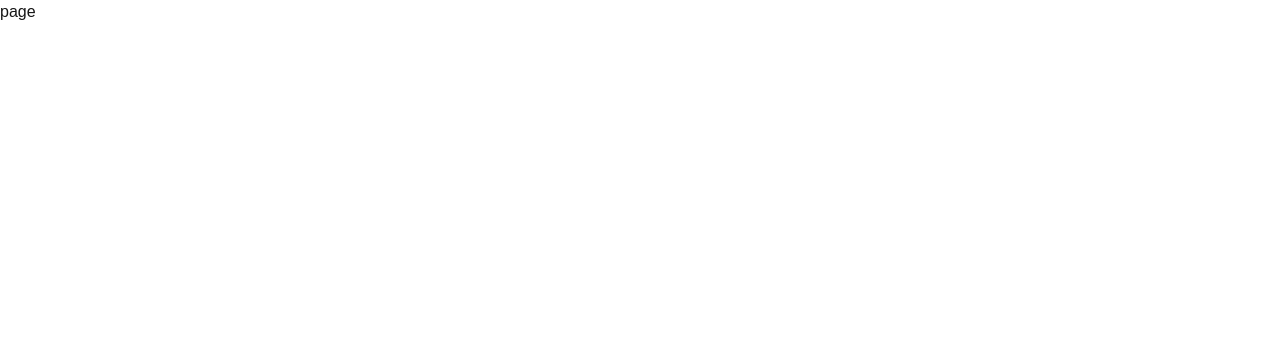
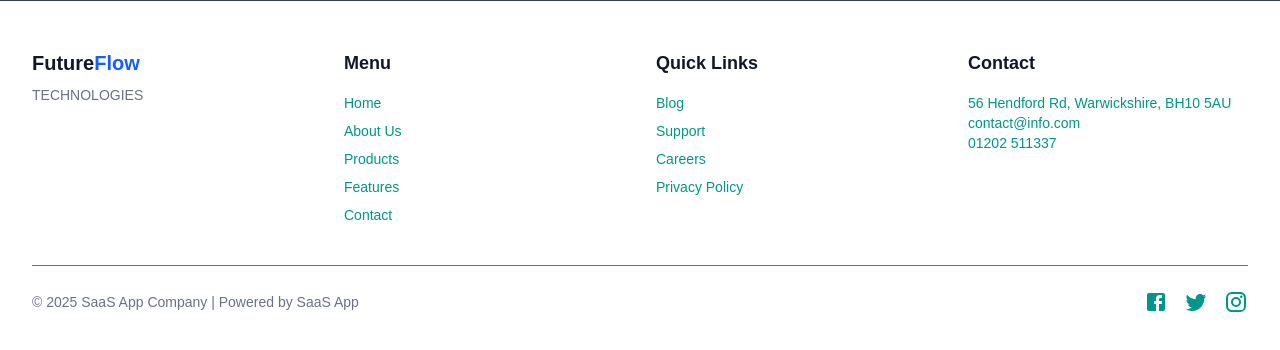
Before and after one commit to Dev-RitikPal/CEO-FE, a Next.js app: page / in a window 1280 px wide. Shown: the top 350 px of the page. Built offline with nearby package versions, Linux system fonts and the light colour scheme.

Commit message:
add footer

```diff
--- a/components/Footer.tsx
+++ b/components/Footer.tsx
@@ -0,0 +1,64 @@
+// components/Footer.tsx
+import Link from "next/link";
+import { Facebook, Twitter, Instagram } from "@mui/icons-material";
+
+export default function Footer() {
+  return (
+    <footer className="bg-white text-gray-700 py-12 border-t">
+      <div className="max-w-7xl mx-auto px-4 sm:px-6 lg:px-8">
+        <div className="grid grid-cols-1 md:grid-cols-4 gap-8">
+          {/* Logo */}
+          <div>
+            <h2 className="text-xl font-semibold text-gray-900 mb-2">
+              Future<span className="text-blue-600">Flow</span>
+            </h2>
+            <p className="text-sm text-gray-500">TECHNOLOGIES</p>
+          </div>
+
+          {/* Menu */}
+          <div>
+            <h3 className="text-lg font-semibold text-gray-900 mb-4">Menu</h3>
+            <ul className="space-y-2 text-sm">
+              <li><Link href="/" className="text-teal-600 hover:underline">Home</Link></li>
+              <li><Link href="/about" className="text-teal-600 hover:underline">About Us</Link></li>
+              <li><Link href="/products" className="text-teal-600 hover:underline">Products</Link></li>
+              <li><Link href="/features" className="text-teal-600 hover:underline">Features</Link></li>
+              <li><Link href="/contact" className="text-teal-600 hover:underline">Contact</Link></li>
+            </ul>
+          </div>
+
+          {/* Quick Links */}
+          <div>
+            <h3 className="text-lg font-semibold text-gray-900 mb-4">Quick Links</h3>
+            <ul className="space-y-2 text-sm">
+              <li><Link href="/blog" className="text-teal-600 hover:underline">Blog</Link></li>
+              <li><Link href="/support" className="text-teal-600 hover:underline">Support</Link></li>
+              <li><Link href="/careers" className="text-teal-600 hover:underline">Careers</Link></li>
+              <li><Link href="/privacy-policy" className="text-teal-600 hover:underline">Privacy Policy</Link></li>
+            </ul>
+          </div>
+
+          {/* Contact */}
+          <div>
+            <h3 className="text-lg font-semibold text-gray-900 mb-4">Contact</h3>
+            <p className="text-sm text-teal-600">
+              56 Hendford Rd, Warwickshire, BH10 5AU<br />
+              <a href="mailto:contact@info.com" className="hover:underline">contact@info.com</a><br />
+              <a href="tel:01202511337" className="hover:underline">01202 511337</a>
+            </p>
+          </div>
+        </div>
+
+        {/* Bottom bar */}
+        <div className="mt-10 border-t pt-6 flex flex-col md:flex-row justify-between items-center text-sm text-gray-500">
+          <p>&copy; 2025 SaaS App Company | Powered by SaaS App</p>
+          <div className="flex space-x-4 mt-4 md:mt-0 text-teal-600">
+            <Link href="#"><Facebook className="hover:text-teal-800 cursor-pointer" /></Link>
+            <Link href="#"><Twitter className="hover:text-teal-800 cursor-pointer" /></Link>
+            <Link href="#"><Instagram className="hover:text-teal-800 cursor-pointer" /></Link>
+          </div>
+        </div>
+      </div>
+    </footer>
+  );
+}
--- a/src/app/page.tsx
+++ b/src/app/page.tsx
@@ -1,9 +1,9 @@
 import React from 'react'
+import Footer from '../../components/Footer'
 
-function page() {
+export default function page() {
   return (
-    <div>page</div>
+    <Footer/>
+
   )
 }
-
-export default page
```
Also changed, not shown: package.json (+10 -7 lines), 1 other file (tests, documents, lock files or other folders).
